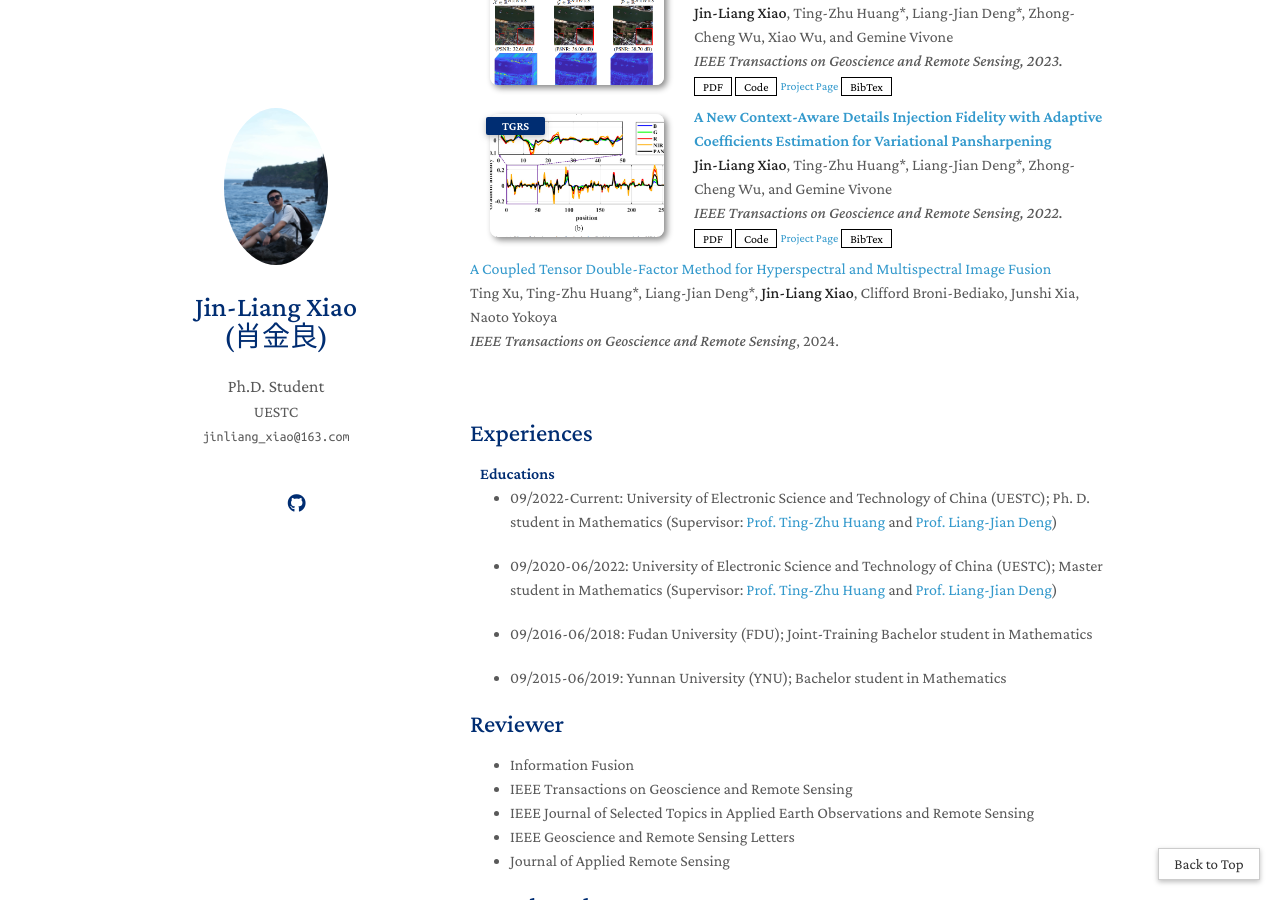
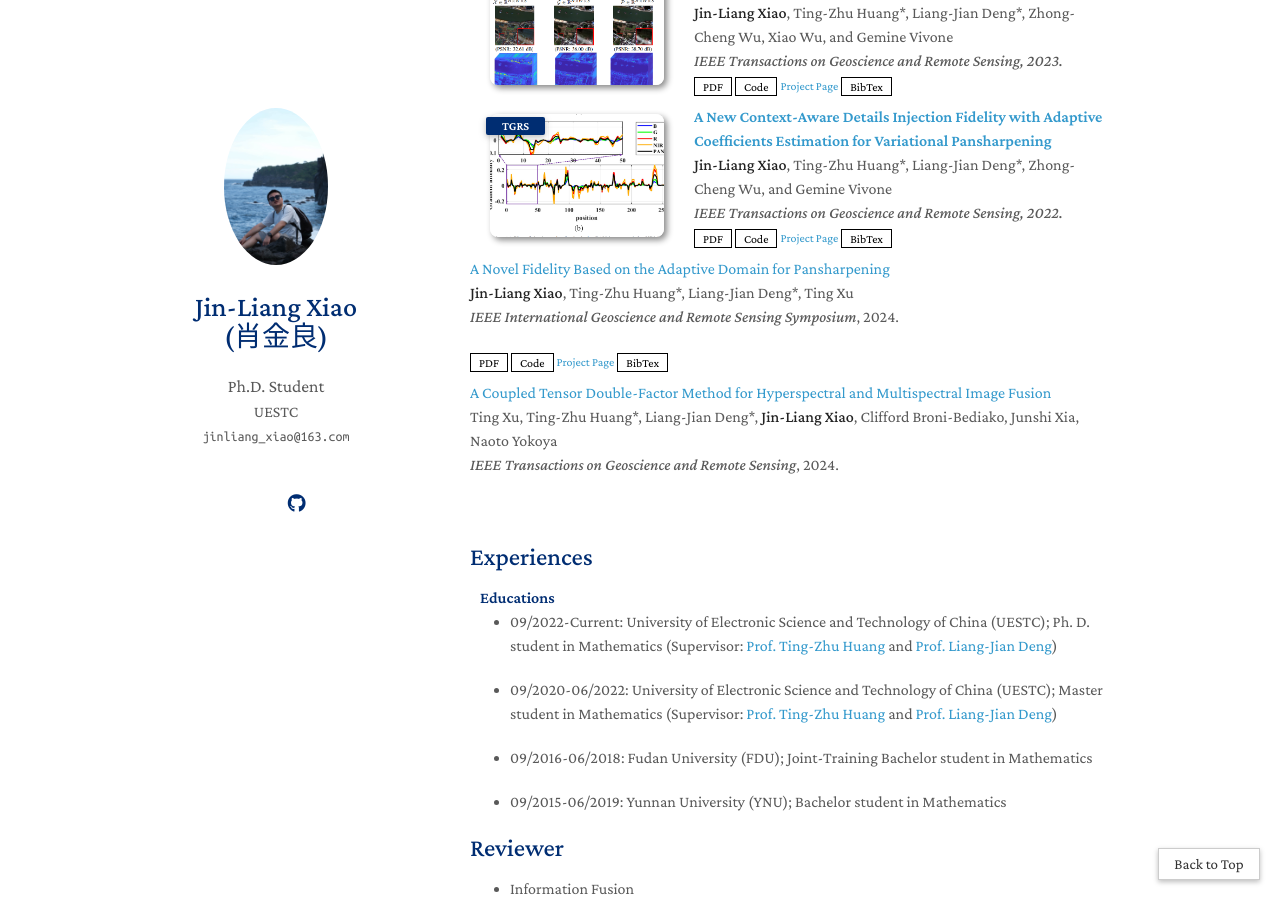
Before and after one commit to Jin-liangXiao/Jin-liangXiao.github.io, a Jekyll site: the page built from index.md, in a window 1280 px wide and 900 px high, scrolled down 672 px. Built offline with Jekyll 4.4.1, drawn with Linux system fonts in a browser that asks for light colours; nearby versions of some CDN libraries; a style sheet for code colours, icons or effects is not loaded; our own code applies the rules of GitHub Pages for plain Markdown files.

Commit message:
Update publications.md

```diff
--- a/_includes/publications.md
+++ b/_includes/publications.md
@@ -80,7 +80,19 @@
 </div>
 </li>
 
+  <li>
+    <p><a href="https://ieeexplore.ieee.org/abstract/document/10642508">A Novel Fidelity Based on the Adaptive Domain for Pansharpening</a> <br />
+<strong>Jin-Liang Xiao</strong>, Ting-Zhu Huang*, Liang-Jian Deng*, Ting Xu <br />
+<em>IEEE International Geoscience and Remote Sensing Symposium</em>, 2024. </p>
+    <div class="links">
+      <a href="assets/PDF/2022CDIF.pdf" class="btn btn-sm z-depth-0" role="button" target="_blank" style="font-size:12px;">PDF</a>
+      <a href="https://github.com/liangjiandeng/CDIF" class="btn btn-sm z-depth-0" role="button" target="_blank" style="font-size:12px;">Code</a>
+      <a href="" style="font-size:12px;">Project Page</a>
+      <a href="https://dblp.org/rec/journals/tgrs/XiaoHDWV22.html?view=bibtex&param=0" class="btn btn-sm z-depth-0" role="button" target="_blank" style="font-size:12px;">BibTex</a>
+    </div>
 
+
+  </li>
 
 
   <li>
```
